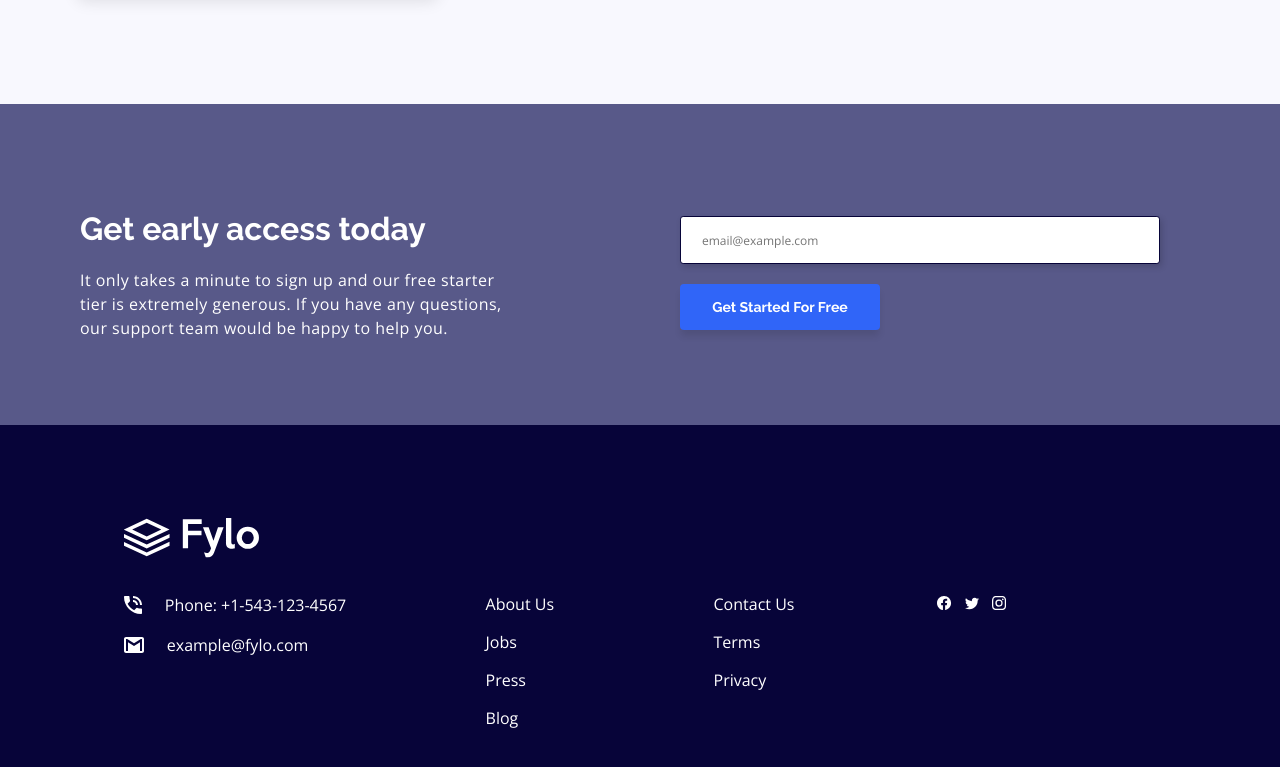
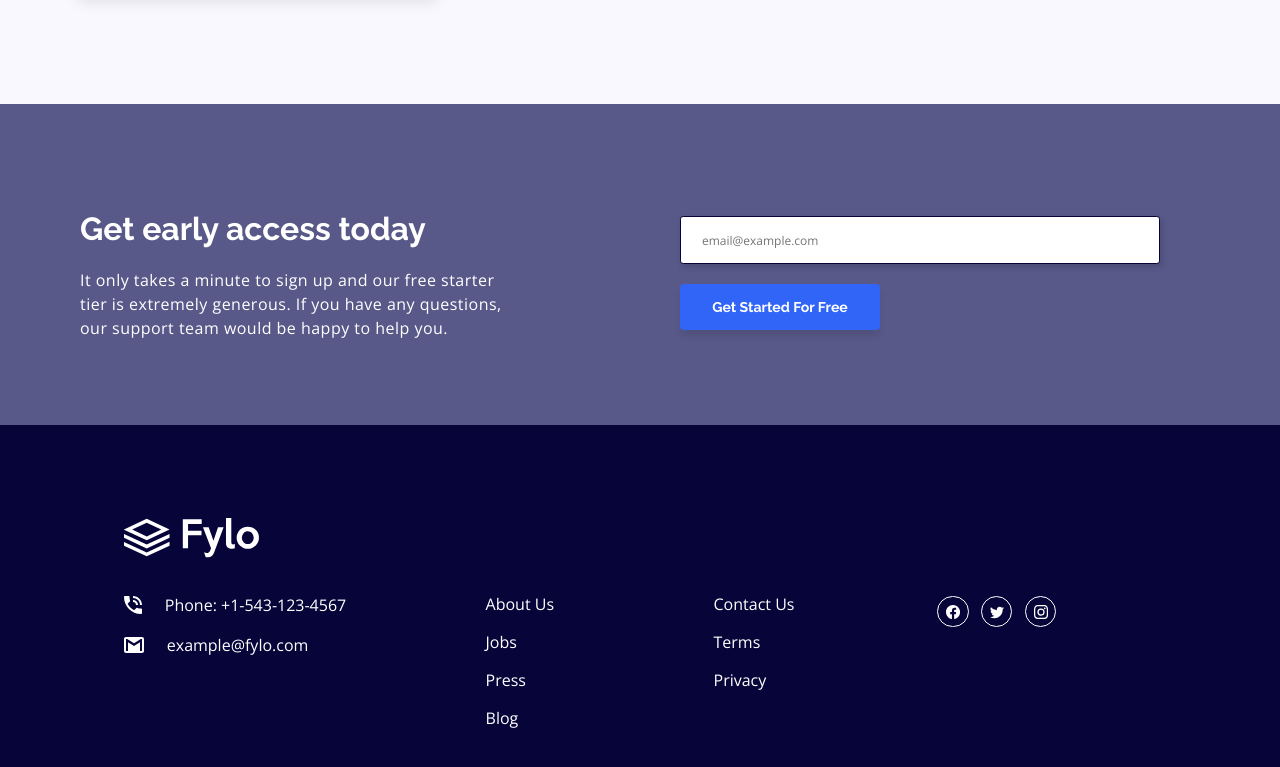
Before and after one commit to VCarames/FM--Fylo-Landing-Page-, a plain HTML site: page index.html in a window 1280 px wide. Shown: the part 1451-2218 px from the top of the page. Drawn offline with nearby package versions, Linux system fonts and the light colour scheme.

Commit message:
Footer Class Update [UPDATE][HTML]

```diff
--- a/index.html
+++ b/index.html
@@ -272,8 +272,8 @@
         </nav>
 
         <ul class="footer__social-list" role="list">
-          <li class="footer-social-item" role="listitem">
-            <a href="/" class="footer-social-link" aria-label="Facebook">
+          <li class="footer__social-item" role="listitem">
+            <a href="/" class="footer__social-link" aria-label="Facebook">
               <svg
                 xmlns="http://www.w3.org/2000/svg"
                 fill="currentColor"
@@ -288,8 +288,8 @@
               </svg>
             </a>
           </li>
-          <li class="footer-social-item" role="listitem">
-            <a href="/" class="footer-social-link" aria-label="Twitter">
+          <li class="footer__social-item" role="listitem">
+            <a href="/" class="footer__social-link" aria-label="Twitter">
               <svg
                 xmlns="http://www.w3.org/2000/svg"
                 fill="currentColor"
@@ -304,8 +304,8 @@
               </svg>
             </a>
           </li>
-          <li class="footer-social-item" role="listitem">
-            <a href="/" class="footer-social-link" aria-label="Instagram">
+          <li class="footer__social-item" role="listitem">
+            <a href="/" class="footer__social-link" aria-label="Instagram">
               <svg
                 xmlns="http://www.w3.org/2000/svg"
                 fill="currentColor"
```
